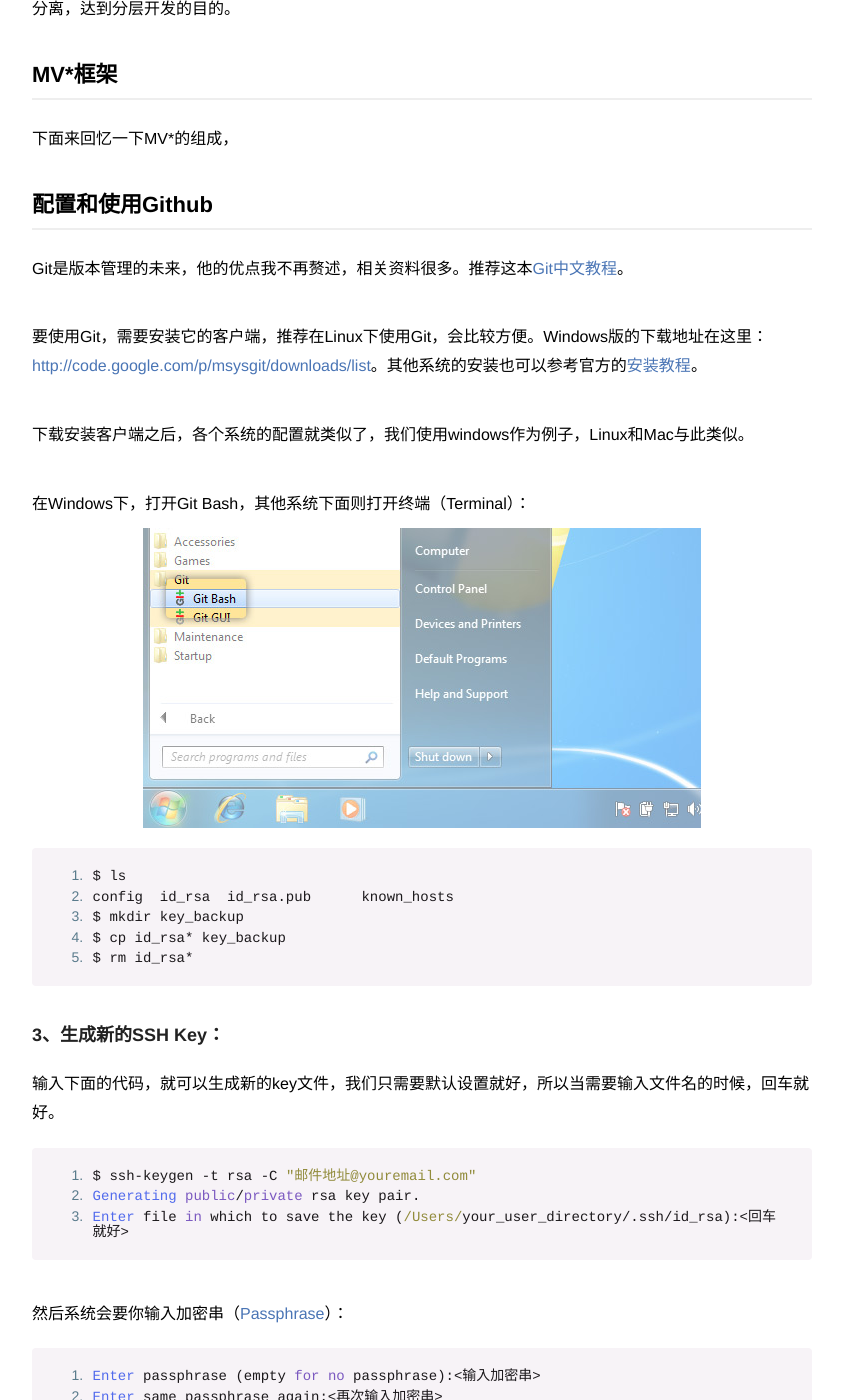
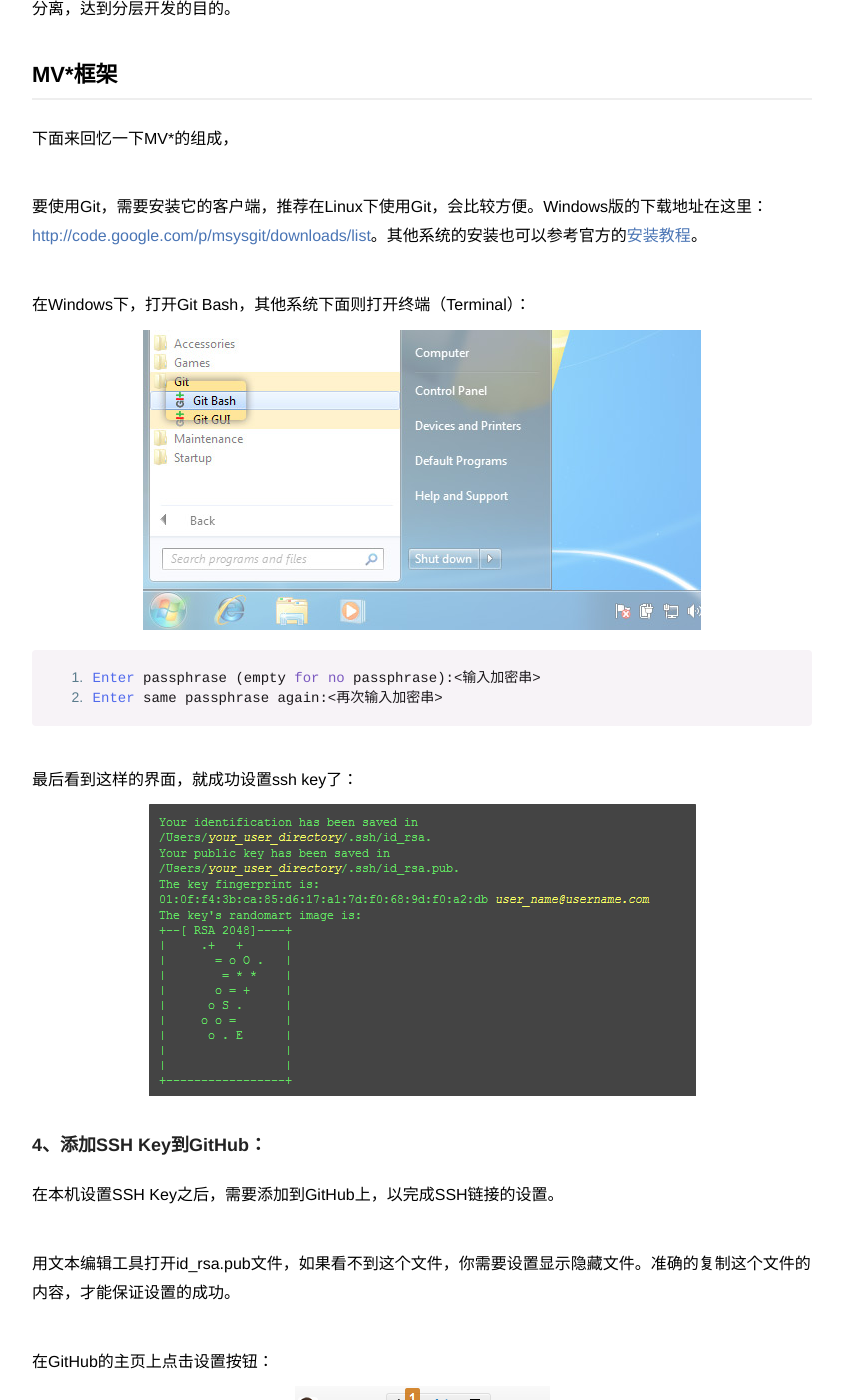
Before and after one commit to ioloveuu/ioloveuu.github.io, a Jekyll site: the page built from _posts/2016-12-28-frame-analys.md, in a window 1280 px wide and 1400 px high, scrolled down 2404 px. Shown: the whole window, without its empty margins (218-1059 px from the left). Built offline with Jekyll 4.4.1, drawn with Linux system fonts in a browser that asks for light colours; nearby versions of some CDN libraries; a script that is not in the unit is left out.

Commit message:
Update 2016-12-28-frame-analys.md

```diff
--- a/_posts/2016-12-28-frame-analys.md
+++ b/_posts/2016-12-28-frame-analys.md
@@ -94,32 +94,17 @@
 
 ## MV*框架
 下面来回忆一下MV*的组成，
-## 配置和使用Github
-Git是版本管理的未来，他的优点我不再赘述，相关资料很多。推荐这本[Git中文教程][4]。
+
 
 要使用Git，需要安装它的客户端，推荐在Linux下使用Git，会比较方便。Windows版的下载地址在这里：[http://code.google.com/p/msysgit/downloads/list](http://code.google.com/p/msysgit/downloads/list "Windows版Git客户端")。其他系统的安装也可以参考官方的[安装教程][5]。
 
-下载安装客户端之后，各个系统的配置就类似了，我们使用windows作为例子，Linux和Mac与此类似。
 
 在Windows下，打开Git Bash，其他系统下面则打开终端（Terminal）：
 ![Git Bash](/images/githubpages/bootcamp_1_win_gitbash.jpg)
 
 
 
-    $ ls
-    config	id_rsa	id_rsa.pub	known_hosts
-    $ mkdir key_backup
-    $ cp id_rsa* key_backup
-    $ rm id_rsa*
 
-### 3、生成新的SSH Key：
-输入下面的代码，就可以生成新的key文件，我们只需要默认设置就好，所以当需要输入文件名的时候，回车就好。
-
-    $ ssh-keygen -t rsa -C "邮件地址@youremail.com"
-    Generating public/private rsa key pair.
-    Enter file in which to save the key (/Users/your_user_directory/.ssh/id_rsa):<回车就好>
-
-然后系统会要你输入加密串（[Passphrase][6]）：
 
     Enter passphrase (empty for no passphrase):<输入加密串>
     Enter same passphrase again:<再次输入加密串>
```
